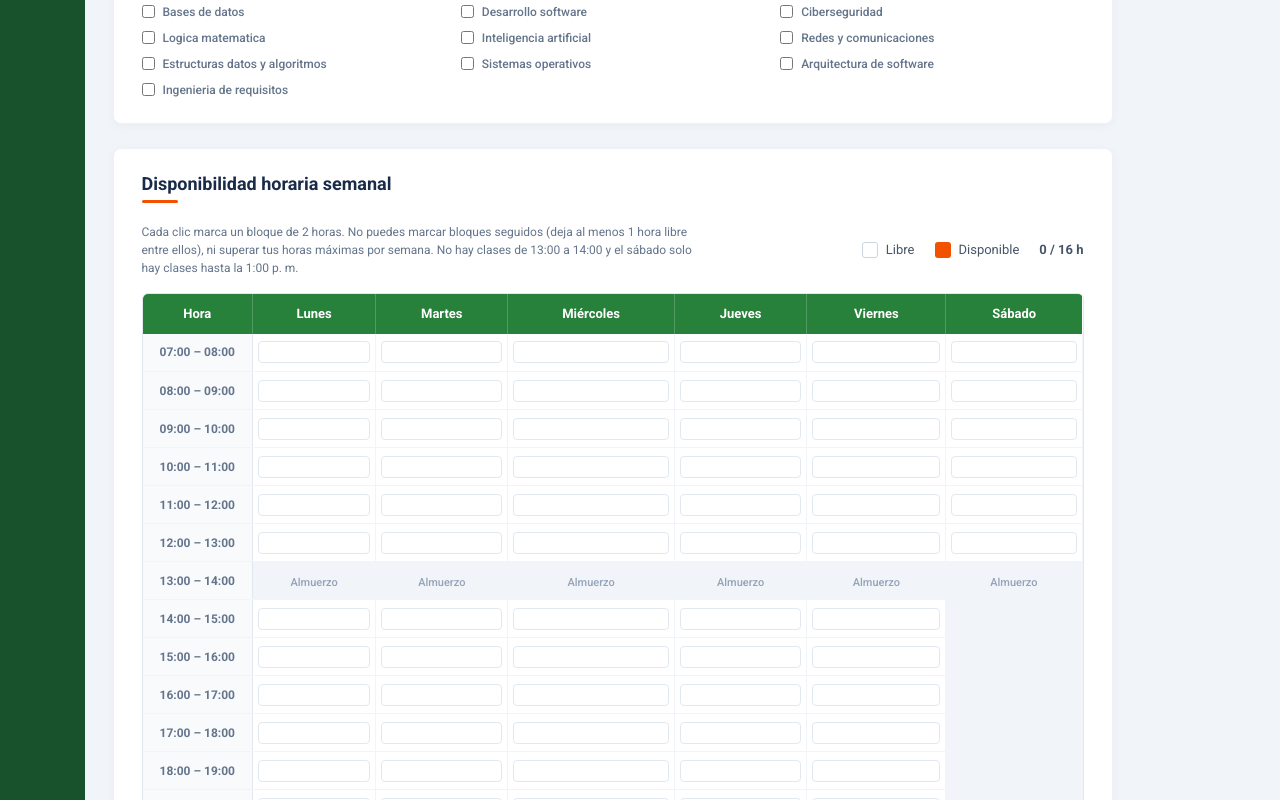
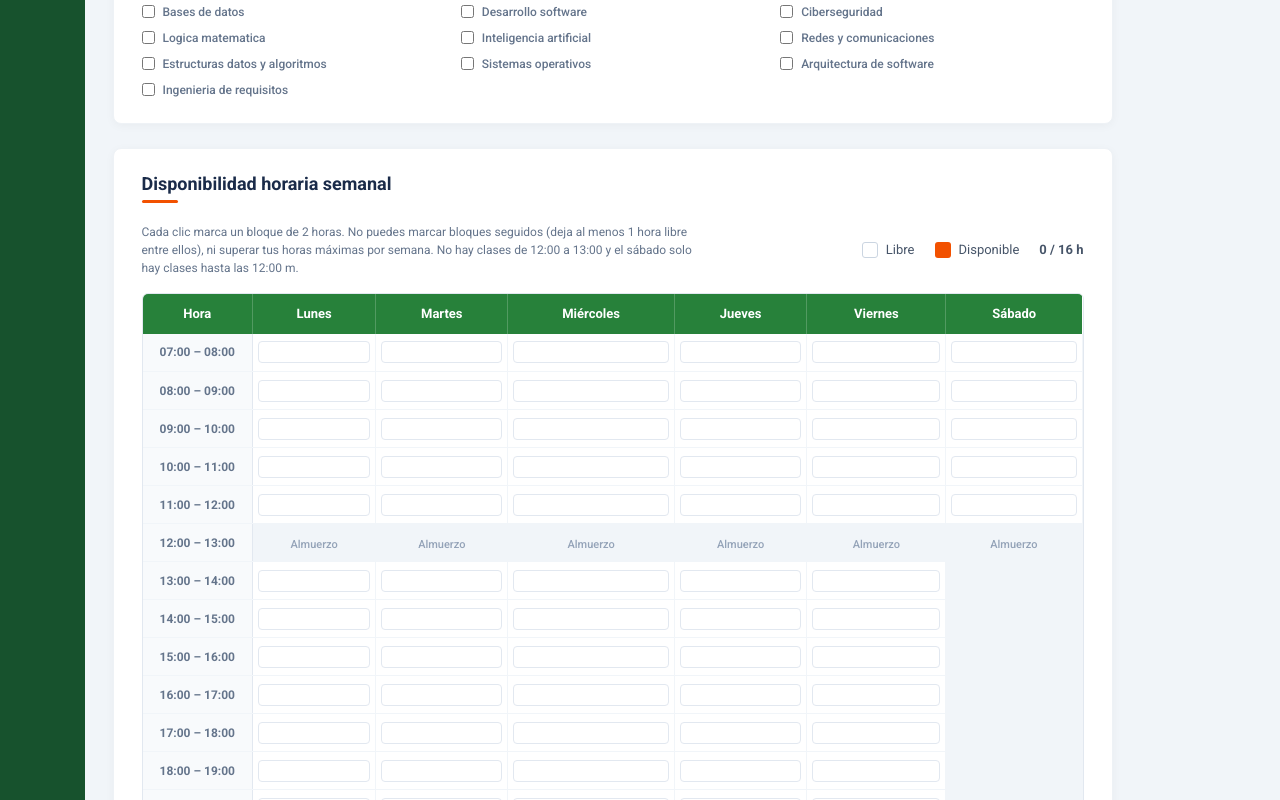
Before and after one commit to BlackDanrt/Proy_progamacion_horarios, an Angular app in the folder frontend/Front-ProyectoNucleoHorario/: page /registro-profesor in a window 1280 px wide. Shown: the part 461-1261 px from the top of the page. Built offline with nearby package versions, Linux system fonts and the light colour scheme; sample sign-in values are in the browser's storage.

Commit message:
lunch at 12 to 13

```diff
--- a/frontend/Front-ProyectoNucleoHorario/src/app/registro-profesor/registro-profesor.html
+++ b/frontend/Front-ProyectoNucleoHorario/src/app/registro-profesor/registro-profesor.html
@@ -210,7 +210,7 @@
         <div class="horario-toolbar">
           <p class="texto-ayuda">
             Cada clic marca un bloque de 2 horas. No puedes marcar bloques seguidos (deja al menos 1 hora libre entre ellos),
-            ni superar tus horas máximas por semana. No hay clases de 13:00 a 14:00 y el sábado solo hay clases hasta la 1:00 p. m.
+            ni superar tus horas máximas por semana. No hay clases de 12:00 a 13:00 y el sábado solo hay clases hasta las 12:00 m.
           </p>
           <div class="convenciones">
             <div class="item-convencion"><span class="box-disponible"></span><span>Libre</span></div>
--- a/frontend/Front-ProyectoNucleoHorario/src/app/registro-profesor/registro-profesor.ts
+++ b/frontend/Front-ProyectoNucleoHorario/src/app/registro-profesor/registro-profesor.ts
@@ -161,7 +161,7 @@ export class RegistroProfesor implements OnInit {
       filas.push({
         inicio: this.formatoHora(hora),
         fin: this.formatoHora(hora + 1),
-        esAlmuerzo: hora === 13,
+        esAlmuerzo: hora === 12,
       });
     }
     return filas;
```
